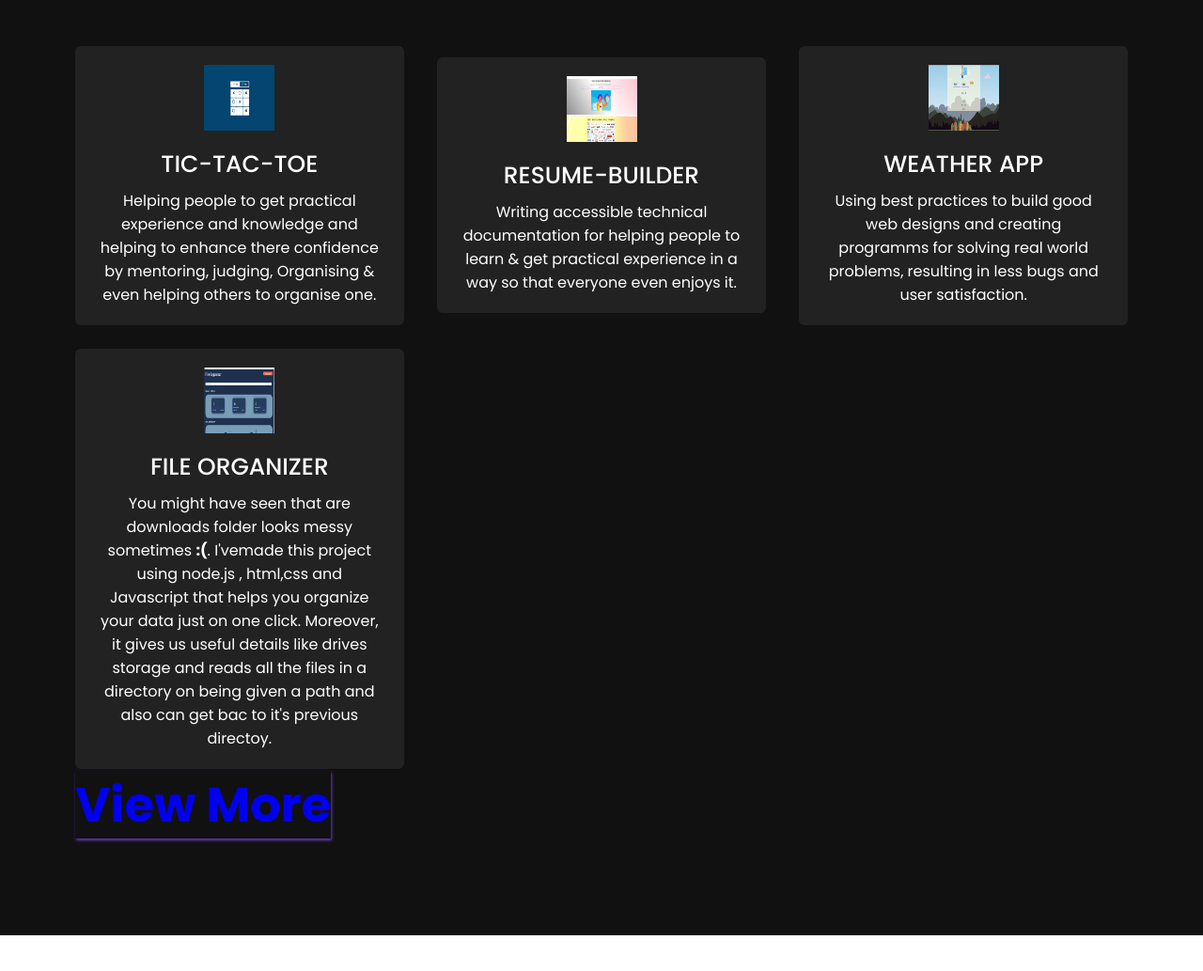
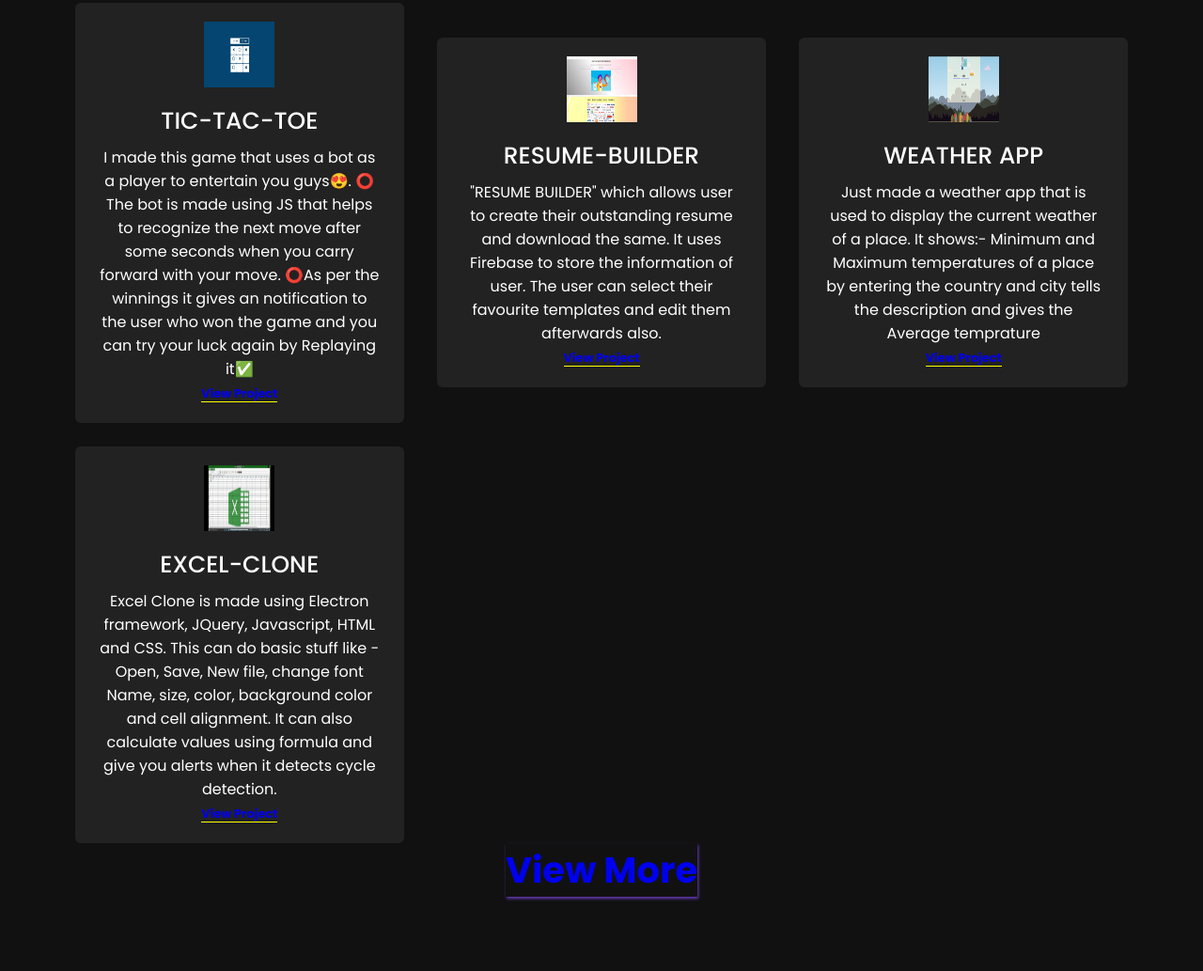
Before and after one commit to lakshita15/lakshita15.github.io, a plain HTML site: page index.html in a window 1280 px wide. Shown: the part 1747-2780 px from the top of the page at 94% size. Drawn offline with nearby package versions, Linux system fonts and the light colour scheme.

Commit message:
changes done

```diff
--- a/index.html
+++ b/index.html
@@ -52,7 +52,7 @@
 		   <!-- <a href=""><img src="" width="55px" height="40px"></a><span>  </span> -->
                  </div>
 		    <br>
-                <a href="Lakshitamahajan2001@gmail.com" class="hire about-img">Contact Me</a>
+                <a href="" class="hire about-img">Contact Me</a>
             </div>
         </div>
     </section>
@@ -90,39 +90,93 @@
                     <div class="box">
                         <img src="./Screenshot (110).png" width="75px" height="70px"></img>
                         <div class="text">TIC-TAC-TOE</div>
-                        <p>Helping people to get practical experience and knowledge and helping to enhance there confidence by mentoring, judging, Organising & even helping others to organise one.</p>
+                        <p>I  made this game that uses a bot as a player to entertain you guys😍.
+                            ⭕️ The bot is made using JS that helps to recognize the next move after some seconds when you carry forward with your move.
+                            ⭕️As per the winnings it gives an notification to the user who won the game and you can try your luck again by Replaying it✅
+                            </p>
+                            <a href="https://github.com/lakshita15/tic_tac_toe"style="
+                            font-weight: 800;
+                            font-size: 1vw;
+                            border-bottom:1px solid yellow
+                        ">View Project</a>
                     </div>
                 </div>
                 <div class="card about-img">
                     <div class="box">
                         <img src="./Screenshot (112).png" width="75px" height="70px"></img>
                         <div class="text">RESUME-BUILDER</div>
-                        <p>Writing accessible technical documentation for helping people to learn & get practical experience in a way so that everyone even enjoys it.</p>
+                        <p>"RESUME BUILDER" which allows user to create their outstanding resume and download the same. It uses Firebase to store the information of user. The user can select their favourite templates and edit them afterwards also.</p>
+                        <a href="https://github.com/lakshita15/Resume-Builder"style="
+                        font-weight: 800;
+                        font-size: 1vw;
+                        border-bottom:1px solid yellow
+                    ">View Project</a>
                     </div>
                 </div>
                 <div class="card about-img">
                     <div class="box">
                       <img src="./Screenshot (113).png" width="75px" height="70px"></img>
                         <div class="text">WEATHER APP</div>
-                        <p>Using best practices to build good web designs and creating programms for solving real world problems, resulting in less bugs and user satisfaction.</p>
+                        <p>Just made a weather app that is used to display the current weather of a place. It shows:-
+                             Minimum and Maximum temperatures of a place by entering the country and city tells the description and gives the Average temprature
+                            </p>
+                            <a href="https://github.com/lakshita15/weatherapp"style="
+                font-weight: 800;
+                font-size: 1vw;
+                border-bottom:1px solid yellow
+            ">View Project</a></div>
                     </div>
-                </div>
-                <div class="card about-img">
-                    <div class="box">
-                      <img src="./Screenshot (95).png" width="75px" height="70px"></img>
-                        <div class="text">FILE ORGANIZER</div>
-                        <p>You might have seen that are downloads folder looks messy sometimes <b>:(</b>. I'vemade this project using node.js , html,css and Javascript that helps you organize your data just on one click. Moreover, it gives us useful details like drives storage and reads all the files in a directory on being given a path and also can get bac to it's previous directoy.</p>
+                    <div class="card about-img">
+                        <div class="box">
+                            <img src="./WhatsApp Image 2021-05-25 at 6.26.01 AM.jpeg" width="75px" height="70px"></img>
+                            <div class="text">EXCEL-CLONE</div>
+                            <p> Excel Clone is made using Electron framework, JQuery, Javascript, HTML and CSS.
+                                This can do basic stuff like -
+                                Open, Save, New file, change font Name, size, color, background color and cell alignment.
+                                It can also calculate values using formula and give you alerts when it detects cycle detection.
+                                </p>
+                                <a href="https://github.com/lakshita15/EXCEL_CLONE"style="
+                                font-weight: 800;
+                                font-size: 1vw;
+                                border-bottom:1px solid yellow
+                            ">View Project</a>
+                        </div>
                     </div>
-                </div>
+                    <!-- <div class="card about-img">
+                        <div class="box">
+                            <img src="./Screenshot (112).png" width="75px" height="70px"></img>
+                            <div class="text">RESUME-BUILDER</div>
+                            <p>"RESUME BUILDER" which allows user to create their outstanding resume and download the same. It uses Firebase to store the information of user. The user can select their favourite templates and edit them afterwards also.</p>
+                            <a href="https://github.com/lakshita15?tab=repositories"style="
+                            font-weight: 800;
+                            font-size: 1vw;
+                            border-bottom:1px solid yellow
+                        ">View Project</a>
+                        </div>
+                    </div>
+                    <div class="card about-img">
+                        <div class="box">
+                          <img src="./Screenshot (113).png" width="75px" height="70px"></img>
+                            <div class="text">WEATHER APP</div>
+                            <p>Just made a weather app that is used to display the current weather of a place. It shows:-
+                                 Minimum and Maximum temperatures of a place by entering the country and city tells the description and gives the Average temprature
+                                </p>
+                                <a href="https://github.com/lakshita15?tab=repositories"style="
+                    font-weight: 800;
+                    font-size: 1vw;
+                    border-bottom:1px solid yellow
+                ">View Project</a></div>
+                        </div> -->
+
                </div>
-               <a href="https://github.com/lakshita15?tab=repositories"style="
-               font-weight: 800;
-               font-size: 4vw;
-               box-shadow: 1px 2px 3px #673ab7;
-           ">View More</a>
+               <div class="button"><a href="https://github.com/lakshita15?tab=repositories"style="
+                font-weight: 800;
+                font-size: 3vw;
+                box-shadow: 1px 2px 3px #673ab7;
+            ">View More</a></div>
 
             </div>
-        </div>
+
     </section>
     <ul class="tilesWrap" id="experience">
         <h2 class= "title" >EXPERIENCE </h2 >
@@ -291,7 +345,7 @@
                           excel in an upper-level development position. She’s simply that good.</p>
                           <a href="https://drive.google.com/file/d/1Sea8PKEiaUFxZR81uzBmqWdlNAK0JlJM/view?usp=sharing" style="
                           font-weight: 800;
-                          font-size: 4vw;
+                          font-size: 3vw;
                           box-shadow: 1px 2px 3px #673ab7;
                       ">View More</a>
                     </div>
--- a/style.css
+++ b/style.css
@@ -7,9 +7,12 @@
     box-sizing: border-box;
     text-decoration: none;
 }
+body{
+  overflow-x: hidden;
+}
 html{
     scroll-behavior: smooth;
-    cursor: url(https://github.com/PulkitSinghDev/PulkitSinghDev.github.io/blob/main/hi-from-pulkit-removebg-preview.cur), auto;
+
 }
 
 /* custom scroll bar */
@@ -51,7 +54,7 @@ section{
 section .title{
   position: relative;
   text-align: center;
-  font-size: 60px;
+  font-size: 40px;
   font-weight: 500;
   margin-bottom: 40px;
   padding-bottom: 20px;
@@ -784,3 +787,8 @@ background: linear-gradient(to right, #0ABFBC, #FC354C);
   font-family: 'Ubuntu', sans-serif;
   color: #ffeb3b;
 }
+.button{
+  display: flex;
+    place-content: center;
+    justify-content: center;
+}
```
Also changed, not shown: WhatsApp Image 2021-05-25 at 6.26.01 AM.jpeg (added).
